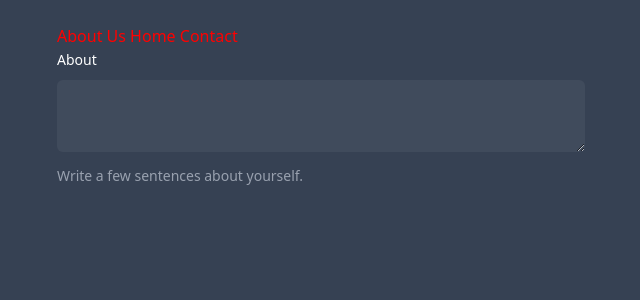
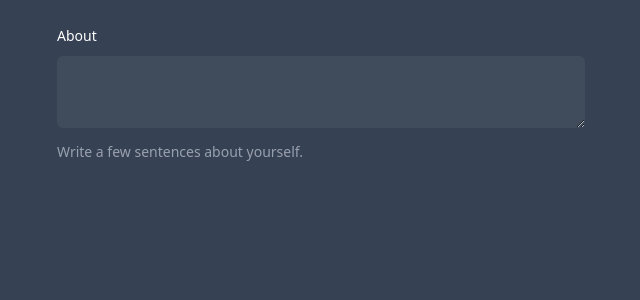
Before and after one commit to AlvioFg/laracast-idea, a Laravel app: page / in a window 1280 px wide. Shown: the top 300 px of the page, without its empty margins (319-959 px from the left). Run offline with Laravel 12, Linux system fonts and the light colour scheme.

Commit message:
ngapus layout

```diff
--- a/resources/views/components/layout.blade.php
+++ b/resources/views/components/layout.blade.php
@@ -11,10 +11,6 @@
     <title>{{ $title }}</title>
     <script src="https://cdn.jsdelivr.net/npm/@tailwindcss/browser@4"></script>
     <style>
-        nav > a {
-            color: red;
-        }
-
         .max-w-400 {
             max-width:400px;
             margin: auto;
@@ -27,11 +23,6 @@
 </head>
 <body class="bg-gray-700 p-6 max-w-xl mx-auto">
 
-<nav>
-    <a href="/about">About Us</a>
-    <a href="/">Home</a>
-    <a href="/contact">Contact</a>
-</nav>
 
 {{ $slot }}
 
```
